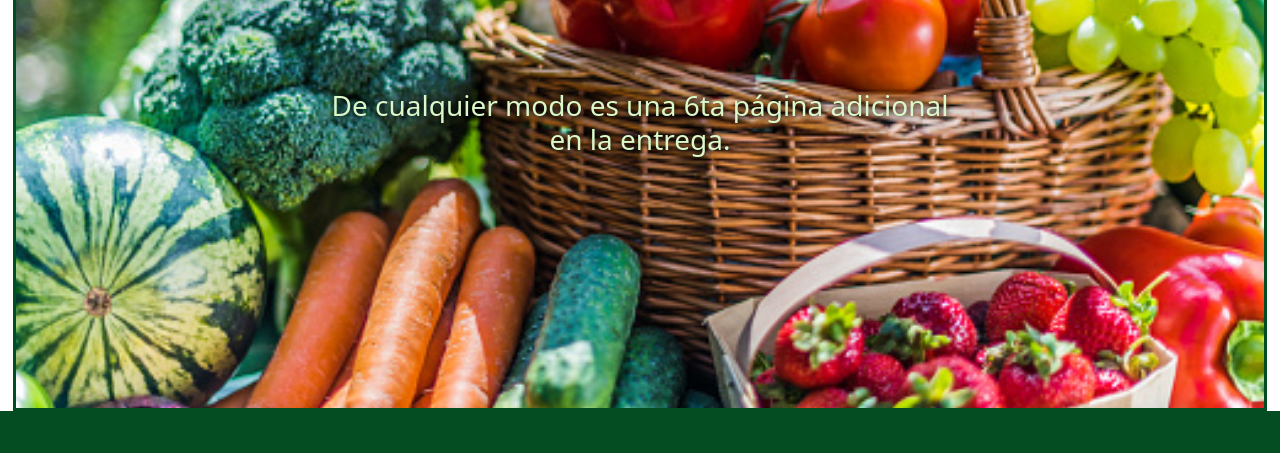
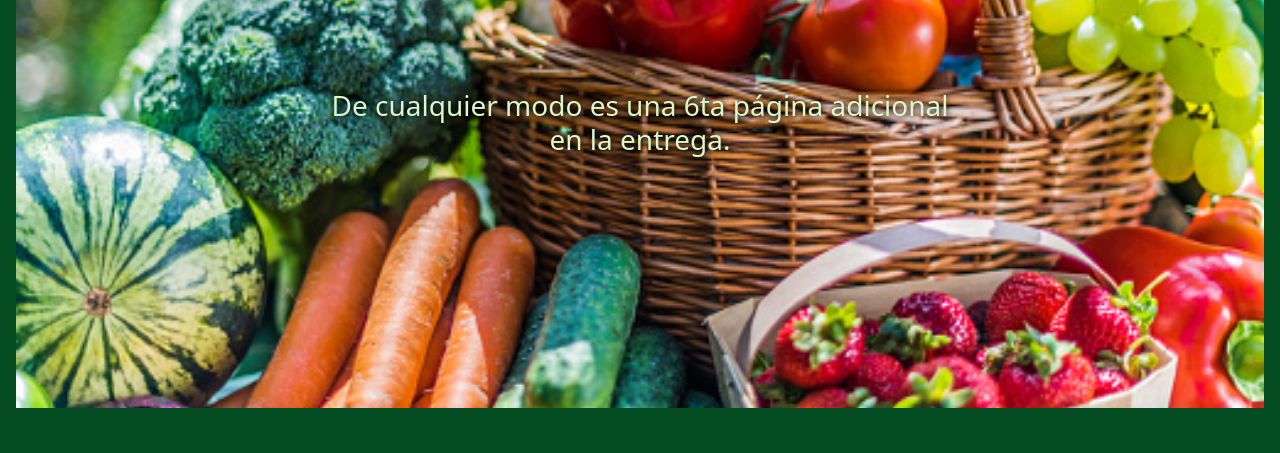
Before and after one commit to eduhuargentina/organik, a plain HTML site: page pages/hacer_pedido.html in a window 1280 px wide. Shown: the part 395-848 px from the top of the page. Drawn offline with nearby package versions, Linux system fonts and the light colour scheme; a web font is replaced by a local one.

Commit message:
bg pedidos

```diff
--- a/pages/hacer_pedido.html
+++ b/pages/hacer_pedido.html
@@ -61,6 +61,7 @@
     </header>
 
     <main>
+        <div class="bgPagina">
             <div class="espacioNavPortada"></div>
                 <div class="portada">
                 <div class="avisoHacerPedido textoPortada">
@@ -70,6 +71,7 @@
                     <h3 class="textoPortada">
                         De cualquier modo es una 6ta página adicional en la entrega.
                     </h3>
+                </div>
             </div>
         </div>
     </main>
```
Lines whose indentation alone changed are shown as unchanged.
